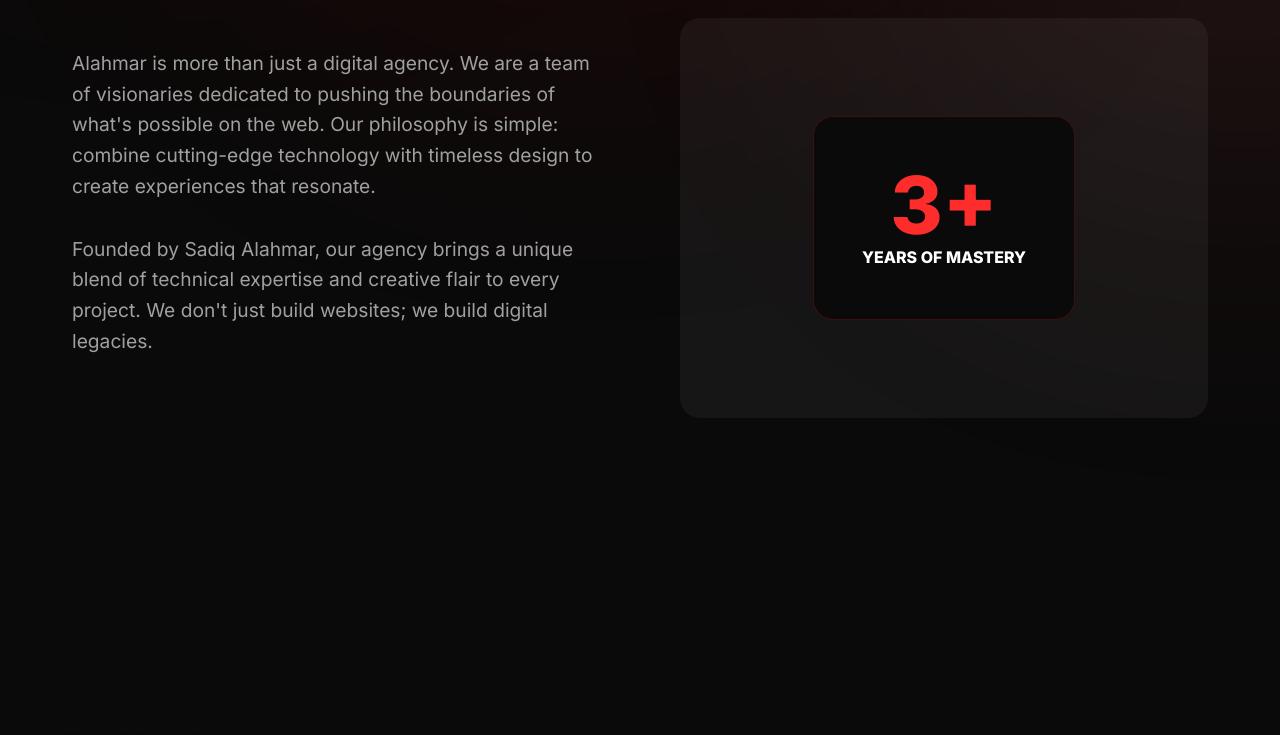
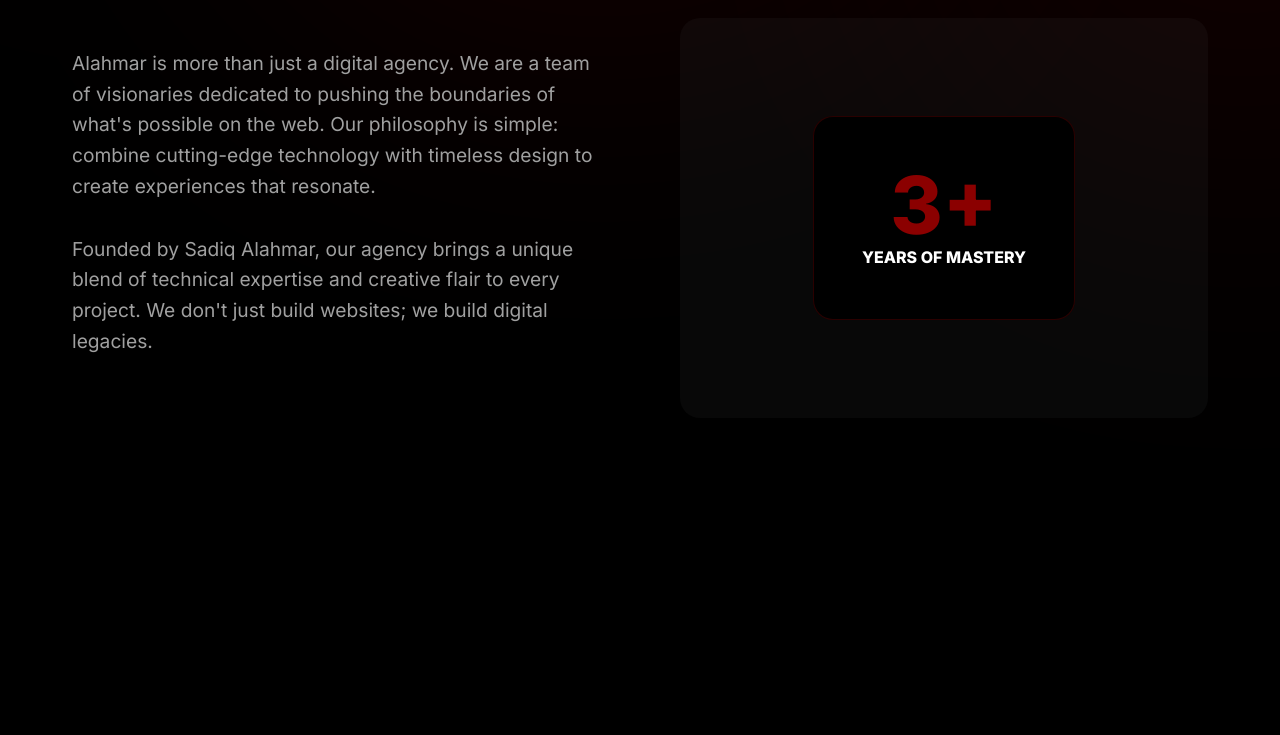
Before and after one commit to sadiqalahmar/Alahmar, a plain HTML site: page index.html in a window 1280 px wide. Shown: the part 843-1578 px from the top of the page. Drawn offline with Linux system fonts and the light colour scheme; animation ran at ten frames a second.

Commit message:
Update Portfolio

```diff
--- a/script.js
+++ b/script.js
@@ -81,7 +81,7 @@
     // 3. THEME TOGGLE
     const themeBtn = document.getElementById('theme-toggle');
     const body = document.body;
-    const themes = ['dark-mode', 'light-mode', 'team-mode'];
+    const themes = ['dark-mode', 'light-mode'];
 
     if (themeBtn) {
         const icon = themeBtn.querySelector('i');
@@ -102,10 +102,8 @@
         function updateThemeIcon(theme) {
             if (theme === 'dark-mode') {
                 icon.className = 'fas fa-moon';
-            } else if (theme === 'light-mode') {
+            } else {
                 icon.className = 'fas fa-sun';
-            } else {
-                icon.className = 'fas fa-users';
             }
         }
     }
--- a/style.css
+++ b/style.css
@@ -1,20 +1,20 @@
 :root {
     /* Themes */
-    --primary: #ff2c2c; /* Original Red */
-    --secondary: #ff5e5e; /* Light Red */
-    --accent: #ff0000; /* Pure Red */
-    --primary-glow: rgba(255, 44, 44, 0.5);
+    --primary: #8b0000; /* Dark Red */
+    --secondary: #a50000; /* Slightly lighter red */
+    --accent: #ff0000;
+    --primary-glow: rgba(139, 0, 0, 0.5);
 
-    /* Dark Mode Defaults - Original Palette */
-    --bg-dark: #0a0a0a;
-    --bg-card: #151515;
+    /* Dark Mode Defaults */
+    --bg-dark: #000000;
+    --bg-card: #0a0a0a;
     --bg-accent: #111111;
     --bg-color: var(--bg-dark);
     --text-color: #ffffff;
     --text-muted: #a0a0a0;
-    --card-bg: rgba(255, 255, 255, 0.05);
-    --nav-bg: rgba(10, 10, 10, 0.8);
-    --border-color: rgba(255, 44, 44, 0.2);
+    --card-bg: rgba(255, 255, 255, 0.03);
+    --nav-bg: rgba(0, 0, 0, 0.8);
+    --border-color: rgba(139, 0, 0, 0.3);
     --accent-glow: linear-gradient(45deg, var(--primary), var(--secondary));
 
     /* Glassmorphism */
@@ -24,17 +24,14 @@
 }
 
 body.light-mode {
-    --bg-color: #f8fafc;
-    --text-color: #0f172a;
-    --text-muted: #64748b;
-    --card-bg: rgba(255, 255, 255, 0.8);
-    --nav-bg: rgba(248, 250, 252, 0.8);
-    --border-color: rgba(0, 0, 0, 0.1);
-}
-
-body.team-mode {
-    --primary: #ec4899;
-    --accent-glow: linear-gradient(45deg, #ec4899, #8b5cf6);
+    --bg-color: #ffffff;
+    --text-color: #1a1a1a;
+    --text-muted: #666666;
+    --card-bg: rgba(0, 0, 0, 0.03);
+    --nav-bg: rgba(255, 255, 255, 0.8);
+    --border-color: rgba(139, 0, 0, 0.2);
+    --bg-dark: #ffffff;
+    --bg-card: #f9f9f9;
 }
 
 /* Base Styles */
```
